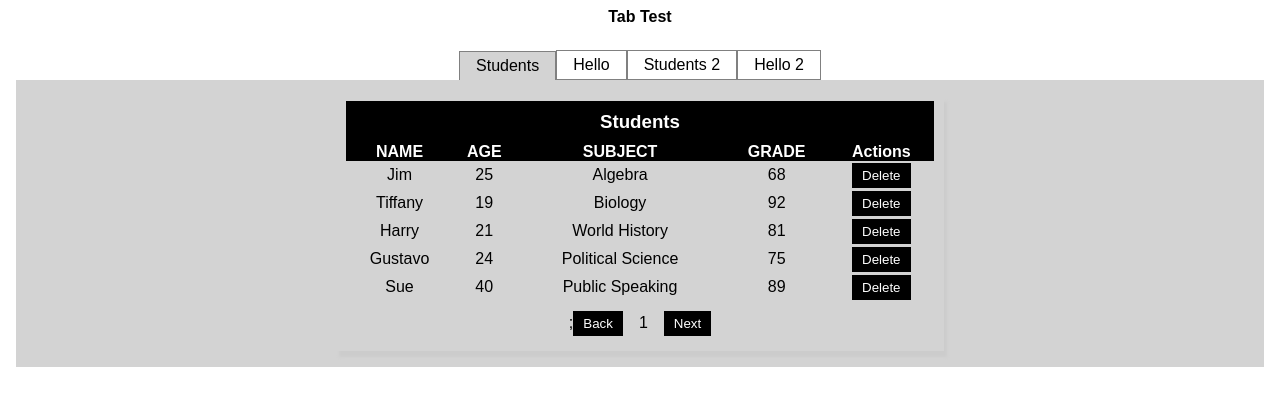
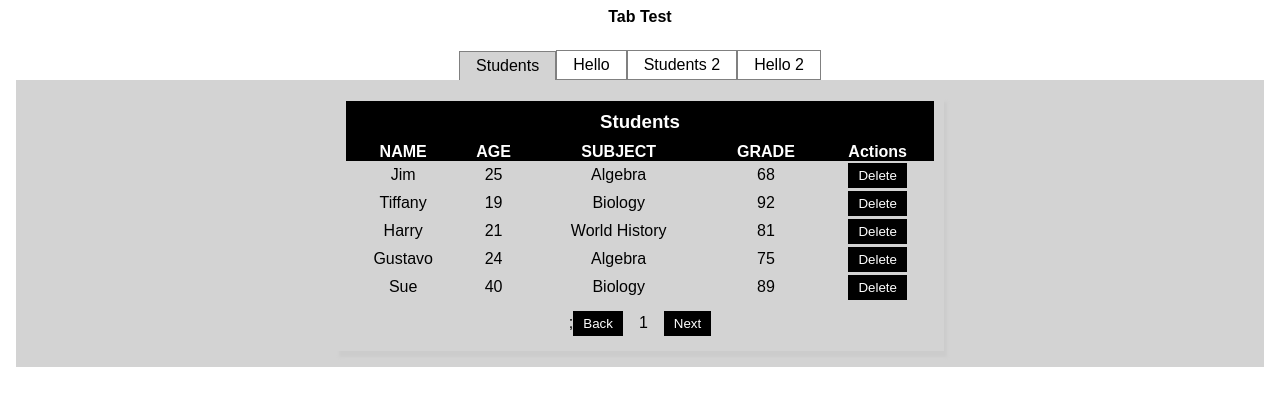
Before and after one commit to fclassvisions/react-components, a React (Create React App) app: page / in a window 1280 px wide. Shown: the top 406 px of the page. Built offline with nearby package versions, Linux system fonts and the light colour scheme.

Commit message:
Added grouping to table component

```diff
--- a/src/App.js
+++ b/src/App.js
@@ -9,8 +9,8 @@ const LIST = [
   { name: "Jim", age: 25, subject: "Algebra", grade: 68 },
   { name: "Tiffany", age: 19, subject: "Biology", grade: 92 },
   { name: "Harry", age: 21, subject: "World History", grade: 81 },
-  { name: "Gustavo", age: 24, subject: "Political Science", grade: 75 },
-  { name: "Sue", age: 40, subject: "Public Speaking", grade: 89 },
+  { name: "Gustavo", age: 24, subject: "Algebra", grade: 75 },
+  { name: "Sue", age: 40, subject: "Biology", grade: 89 },
 ];
 
 const StudentTable = (
--- a/src/components/Table/Table.js
+++ b/src/components/Table/Table.js
@@ -19,6 +19,7 @@ function Table({
   onDelete = null,
 }) {
   const [page, setPage] = useState(pageNum);
+  const [formattedList, setFormattedList] = useState(list);
 
   const getColumnLength = () => {
     const hasActions = onDelete;
@@ -33,9 +34,23 @@ function Table({
     setPage(page + 1 < list.length / pageSize ? page + 1 : page);
   };
 
+  const groupBy = (colName) => {
+    const groupedList = {};
+
+    list.forEach((item) => {
+      const value = item[colName] || "Unknown";
+      if (!groupedList[value]) {
+        groupedList[value] = [];
+      }
+      groupedList[value].push(item);
+    });
+
+    setFormattedList(Object.values(groupedList).flat(Infinity));
+  };
+
   return (
     <div style={{ width, boxShadow: "3px 6px 3px #ccc" }}>
-      {list.length > 0 && (
+      {formattedList.length > 0 && (
         <table
           cellSpacing="0"
           style={{ width: "100%", height: height, padding: "5px 10px" }}
@@ -48,14 +63,16 @@ function Table({
             </tr>
             <tr>
               {colNames.map((headerItem, index) => (
-                <th key={index}>{headerItem.toUpperCase()}</th>
+                <th key={index} onClick={() => groupBy(headerItem)}>
+                  {headerItem.toUpperCase()}
+                </th>
               ))}
               {onDelete && <th>Actions</th>}
             </tr>
           </thead>
           <tbody>
             {Object.values(
-              list.slice(pageSize * page, pageSize * page + pageSize)
+              formattedList.slice(pageSize * page, pageSize * page + pageSize)
             ).map((obj, index) => (
               <tr key={index}>
                 {Object.values(obj).map((value, index2) => (
```
